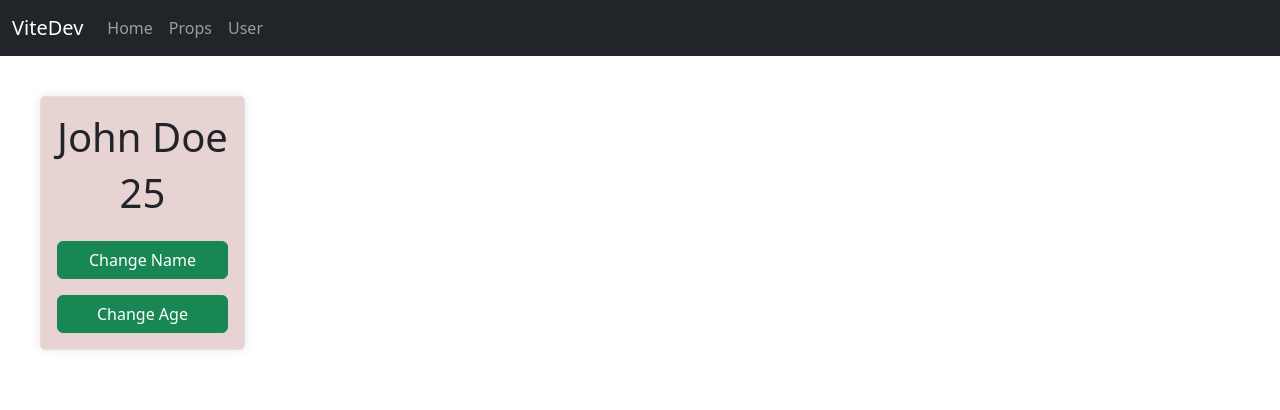
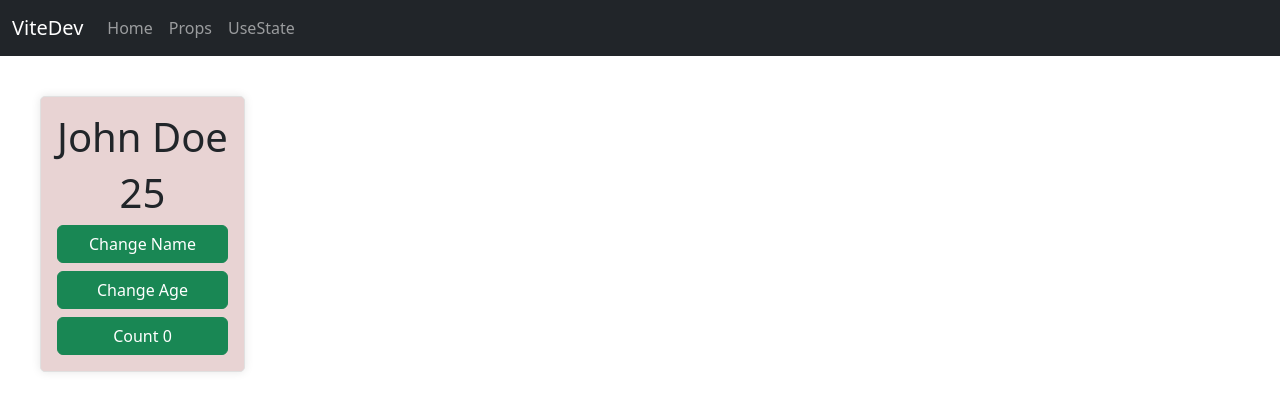
Before and after one commit to night-slayer18/vitedev, a React (Vite) app: page /user in a window 1280 px wide. Shown: the top 410 px of the page. Built offline with nearby package versions, Linux system fonts and the light colour scheme.

Commit message:
added few more useState components

```diff
--- a/src/components/Navbar.jsx
+++ b/src/components/Navbar.jsx
@@ -18,7 +18,7 @@ const Navbar = () => {
                 <Link className="nav-link" to="/props">Props</Link>
                 </li>
                 <li className="nav-item">
-                <Link className="nav-link" to="/user">User</Link>
+                <Link className="nav-link" to="/user">UseState</Link>
                 </li>
             </ul>
             </div>
--- a/src/components/User.jsx
+++ b/src/components/User.jsx
@@ -3,18 +3,23 @@ import { useState } from "react"
 const User = () => {
     const [name, setName] = useState('John Doe')
     const [age, setAge] = useState(25)
+    const [count, setCount] = useState(0)
     const changeName = () => {
         setName('Jane Doe')
     }
     const changeAge = () => {
         setAge(30)
     }
+    const updateCount = () => {
+        setCount(count + 1)
+    }
   return (
     <div className='user'>
       <h1>{name}</h1>
       <h1>{age}</h1>
-      <button onClick={changeName} className='btn btn-success my-3'>Change Name</button>
-      <button onClick={changeAge} className='btn btn-success'>Change Age</button>
+      <button onClick={changeName} className='btn btn-success my'>Change Name</button>
+      <button onClick={changeAge} className='btn btn-success my-2'>Change Age</button>
+      <button onClick={updateCount}className='btn btn-success'>Count {count}</button>
     </div>
   )
 }
```
